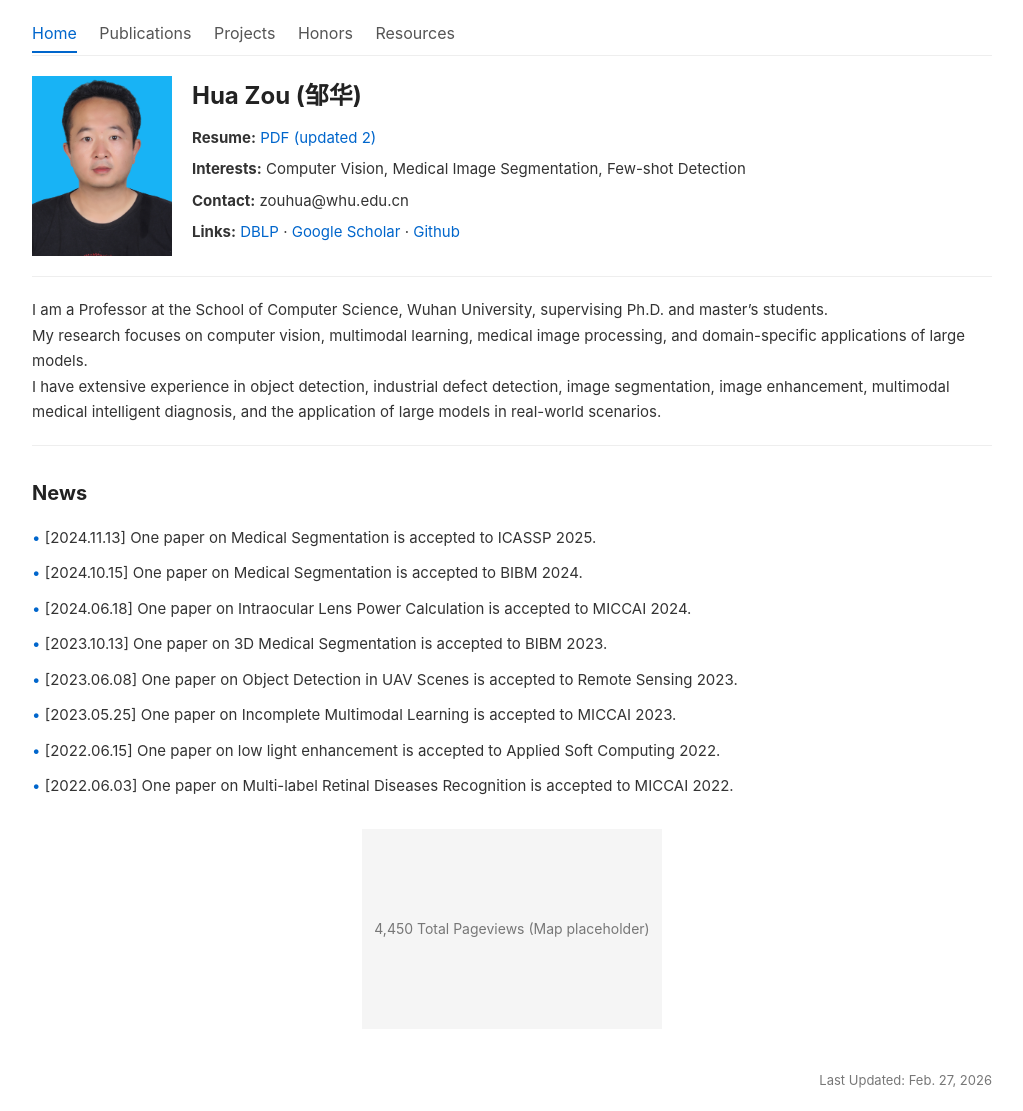
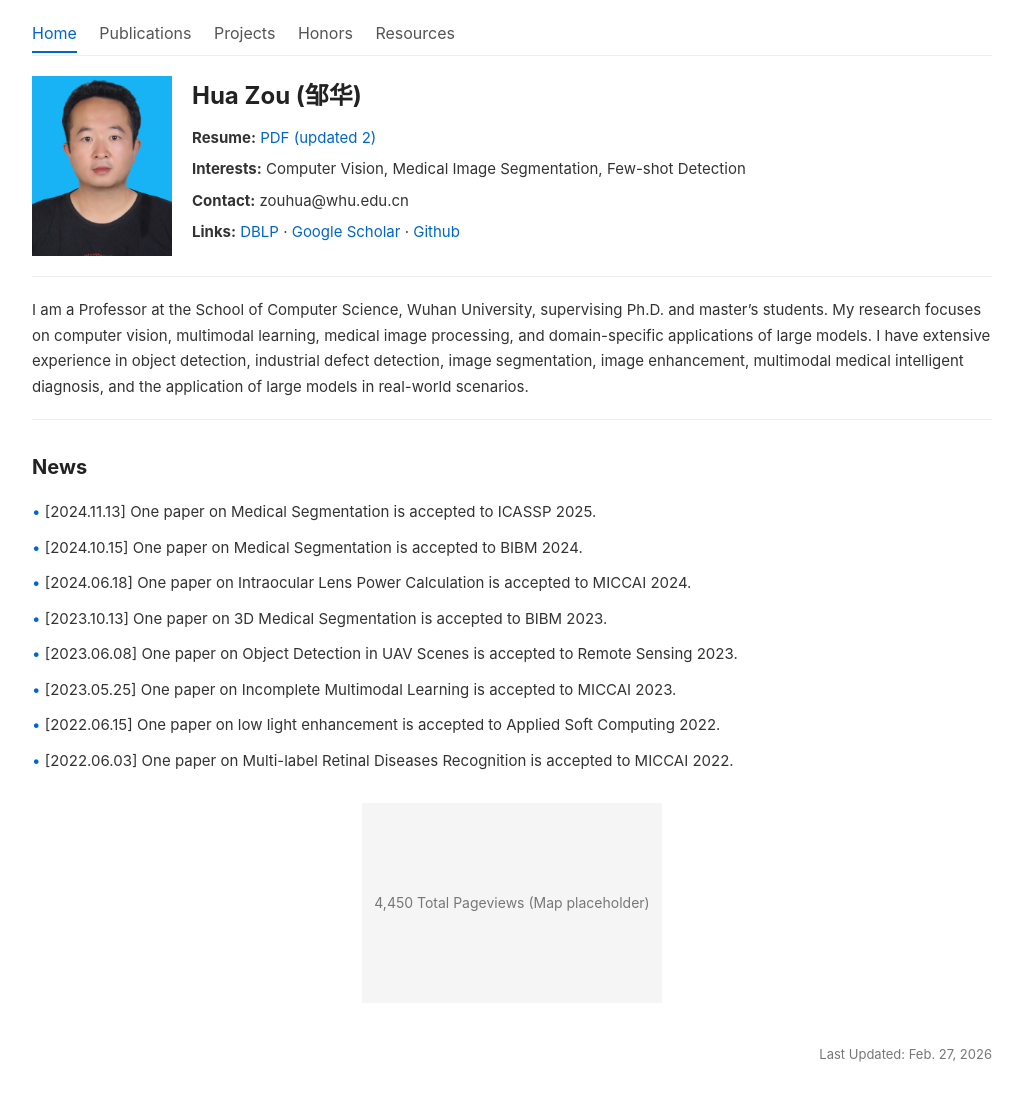
Before and after one commit to zouhuawhu/zouhuawhu.github.io, a Jekyll site: the page built from index.html, in a window 1280 px wide. Shown: the whole page, without its empty margins (128-1151 px from the left). Built offline with Jekyll 4.4.1, drawn with Linux system fonts in a browser that asks for light colours; after the commit the page ends 1085 px from its top, so only the background shows below that.

Commit message:
Update index.html

```diff
--- a/index.html
+++ b/index.html
@@ -21,7 +21,7 @@ title: Hua Zou (邹华)
 </div>
 
 <div class="intro">
-    <p>{{ site.author.intro | newline_to_br }}</p>
+    <p>{{ site.author.intro }}</p>
 </div>
 
 <hr style="border: none; border-top: 1px solid #eee; margin: 20px 0;">
```
